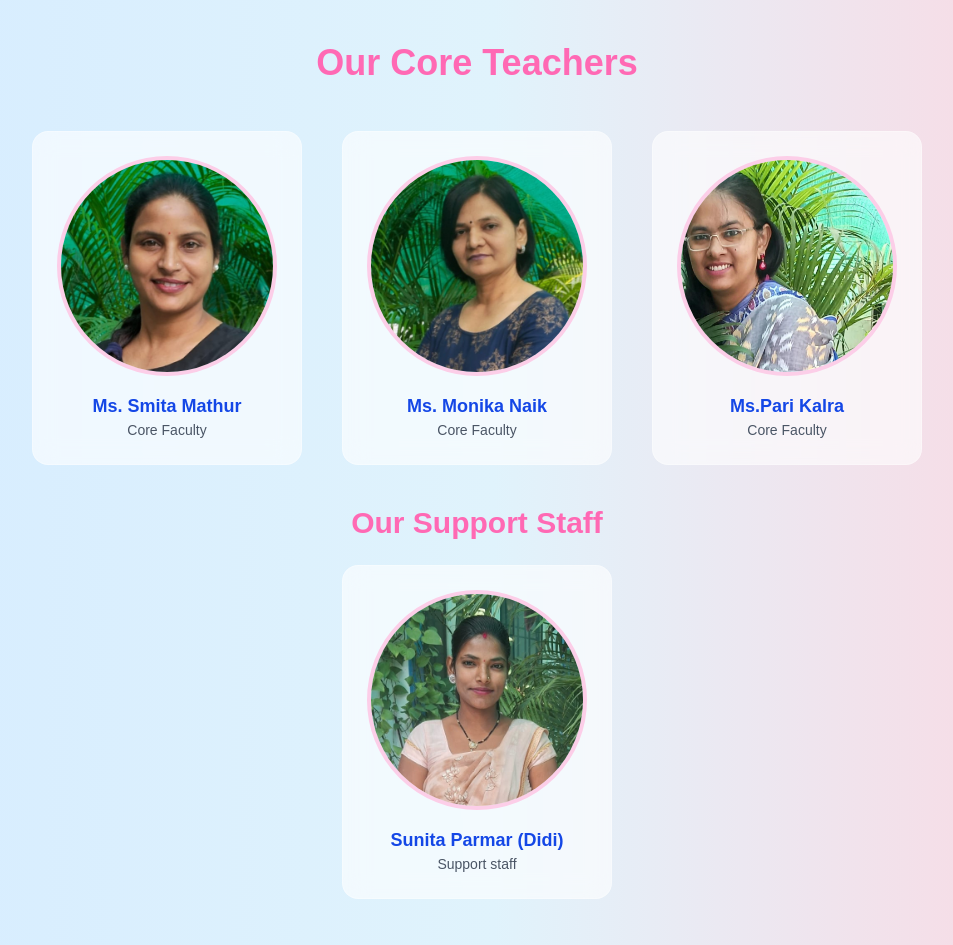
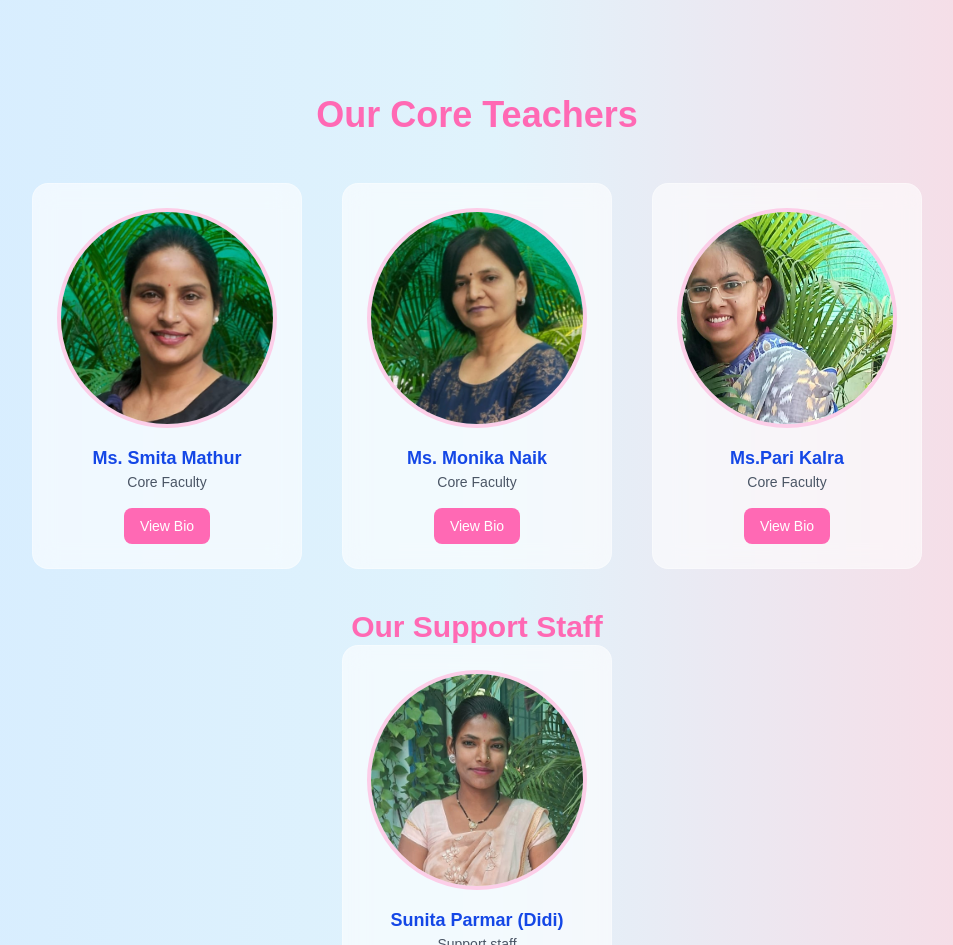
Before and after one commit to abhishekkrpandey17/Little-Button-School, a Next.js app in the folder client/: page /teampage in a window 1280 px wide. Shown: the part 707-1652 px from the top of the page, without its empty margins (147-1100 px from the left). Built offline with nearby package versions, Linux system fonts and the light colour scheme.

Commit message:
Update in code

```diff
--- a/client/src/app/components/ourTeam.tsx
+++ b/client/src/app/components/ourTeam.tsx
@@ -4,6 +4,7 @@ import React, { useRef, useEffect } from "react";
 import { motion, useAnimation, useInView } from "framer-motion";
 import Image from "next/image";
 import Link from "next/link";
+
 const team = [
   {
     name: "Mrs. Swarnjeet Kaur Gill",
@@ -15,7 +16,6 @@ const team = [
     role: "Curriculum Director",
     img: "/image/d2.jpg",
   },
-
   {
     name: "Ms. Smita Mathur",
     role: "Core Faculty",
@@ -31,7 +31,6 @@ const team = [
     role: "Core Faculty",
     img: "/image/Pari.jpeg",
   },
-
   {
     name: "Sunita Parmar (Didi)",
     role: "Support staff",
@@ -43,8 +42,8 @@ const AnimatedTeamCard = ({
   name,
   role,
   img,
-}: // index,
-{
+  index,
+}: {
   name: string;
   role: string;
   img: string;
@@ -52,7 +51,6 @@ const AnimatedTeamCard = ({
 }) => {
   const ref = useRef(null);
   const inView = useInView(ref, { once: false, amount: 0.3 });
-
   const controls = useAnimation();
 
   useEffect(() => {
@@ -64,16 +62,15 @@ const AnimatedTeamCard = ({
   }, [inView, controls]);
 
   return (
-    // <motion.div
-    //   ref={ref}
-    //   animate={controls}
-    //   initial={{ y: 50, opacity: 0 }}
-    //   transition={{ duration: 0.5, delay: index * 0.1 }}
-    //   whileHover={{ scale: 1.05, boxShadow: "0 10px 20px rgba(0,0,0,0.15)" }}
-    //   className="bg-white/60 backdrop-blur-md border border-white/30 rounded-2xl p-6 text-center transition-all duration-300"
-    // >
+    <motion.div
+      ref={ref}
+      animate={controls}
+      initial={{ y: 50, opacity: 0 }}
+      transition={{ duration: 0.5, delay: index * 0.1 }}
+      className="bg-white/60 backdrop-blur-md border border-white/30 rounded-2xl p-6 text-center transition-all duration-300 hover:shadow-xl hover:scale-[1.02]"
+    >
       <Link href={`/teampage/bio/${encodeURIComponent(name)}`} passHref>
-      <div className="bg-white/60 backdrop-blur-md border border-white/30 rounded-2xl p-6 text-center transition-all duration-300">
+        <div className="cursor-pointer">
           <Image
             src={img}
             alt={name}
@@ -85,12 +82,19 @@ const AnimatedTeamCard = ({
           <p className="text-sm text-gray-600">{role}</p>
         </div>
       </Link>
+      <Link href={`/teampage/bio/${encodeURIComponent(name)}`} passHref>
+        <button className="mt-4 bg-[#ff69b4] hover:bg-pink-500 text-white px-4 py-2 rounded-lg text-sm transition">
+          View Bio
+        </button>
+      </Link>
+    </motion.div>
   );
 };
 
 const OurTeam = () => {
   return (
-    <section className="bg-gradient-to-r  from-[#d6ecff] via-[#e0f3fc] to-[#fcd6e0] pt-20 pb-20  px-6 md:px-12">
+    <section className="bg-gradient-to-r from-[#d6ecff] via-[#e0f3fc] to-[#fcd6e0] pt-20 pb-20 px-6 md:px-12">
+      {/* Title */}
       <motion.div
         initial={{ opacity: 0, y: 30 }}
         whileInView={{ opacity: 1, y: 0 }}
@@ -108,8 +112,9 @@ const OurTeam = () => {
           Our Directors
         </p>
       </motion.div>
-      <div>
-        <div className="directors mt-6 flex flex-wrap justify-center items-center w-[90vw] gap-x-10 gap-y-6">
+
+      {/* Directors */}
+      <div className="flex flex-wrap justify-center items-center w-[90vw] gap-x-10 gap-y-6">
         {team.slice(0, 2).map((item, index) => (
           <AnimatedTeamCard
             key={index}
@@ -120,9 +125,8 @@ const OurTeam = () => {
           />
         ))}
       </div>
-      </div>
 
-      <div>
+      {/* Core Faculty */}
       <motion.div
         initial={{ opacity: 0, y: 30 }}
         whileInView={{ opacity: 1, y: 0 }}
@@ -135,7 +139,7 @@ const OurTeam = () => {
         </p>
       </motion.div>
 
-        <div className="directors mt-6 flex flex-wrap justify-center items-center w-[90vw] gap-x-10 gap-y-6">
+      <div className="flex flex-wrap justify-center items-center w-[90vw] gap-x-10 gap-y-6">
         {team.slice(2, 5).map((item, index) => (
           <AnimatedTeamCard
             key={index}
@@ -146,14 +150,13 @@ const OurTeam = () => {
           />
         ))}
       </div>
-      </div>
 
-      <div>
+      {/* Support Staff */}
       <p className="text-center mt-10 text-3xl text-[#ff69b4] font-extrabold w-[90vw]">
         Our Support Staff
       </p>
-        <div className="directors mt-6 flex flex-wrap justify-center items-center w-[90vw] gap-x-10 gap-y-6">
-          {team.slice(5, 6).map((item, index) => (
+      <div className="flex flex-wrap justify-center items-center w-[90vw] gap-x-10 gap-y-6">
+        {team.slice(5).map((item, index) => (
           <AnimatedTeamCard
             key={index}
             img={item.img}
@@ -163,7 +166,6 @@ const OurTeam = () => {
           />
         ))}
       </div>
-      </div>
     </section>
   );
 };
--- a/client/src/app/teampage/bio/[name]/page.tsx
+++ b/client/src/app/teampage/bio/[name]/page.tsx
@@ -29,7 +29,7 @@ const mockBios: Record<string, { role: string; bio: string; img: string }> = {
   "Ms.Pari Kalra": {
     role: "Core Faculty",
     img: "/image/Pari.jpeg",
-    bio: "A proud mother and dedicated teacher, Ms. Pari brings magic to first experiences...",
+    bio: "Mother to 3 beautiful daughters, I stand extremely passionate about education and believe that with hard work and determination, we can achieve great things.  I feel truly blessed to be a Nursery teacher here at Little Buttons. For the past two years, I’ve had the joy of guiding our youngest learners through their first experiences of school life—and it’s been nothing short of magical.",
   },
   "Sunita Parmar (Didi)": {
     role: "Support staff",
@@ -56,7 +56,7 @@ const Page = () => {
     <>
       <Navbar />
       <main className="bg-gradient-to-b from-[#dbc3eb] to-[#fdf2ff] p-8">
-        <div className="max-w-3xl mt-36 mx-auto bg-white shadow-xl rounded-3xl p-10 text-center">
+        <div className="max-w-3xl mt-30 mx-auto bg-white shadow-xl rounded-3xl p-10 text-center">
           <Image
             src={person.img}
             alt={decodedName}
```
Lines whose indentation alone changed are shown as unchanged.
